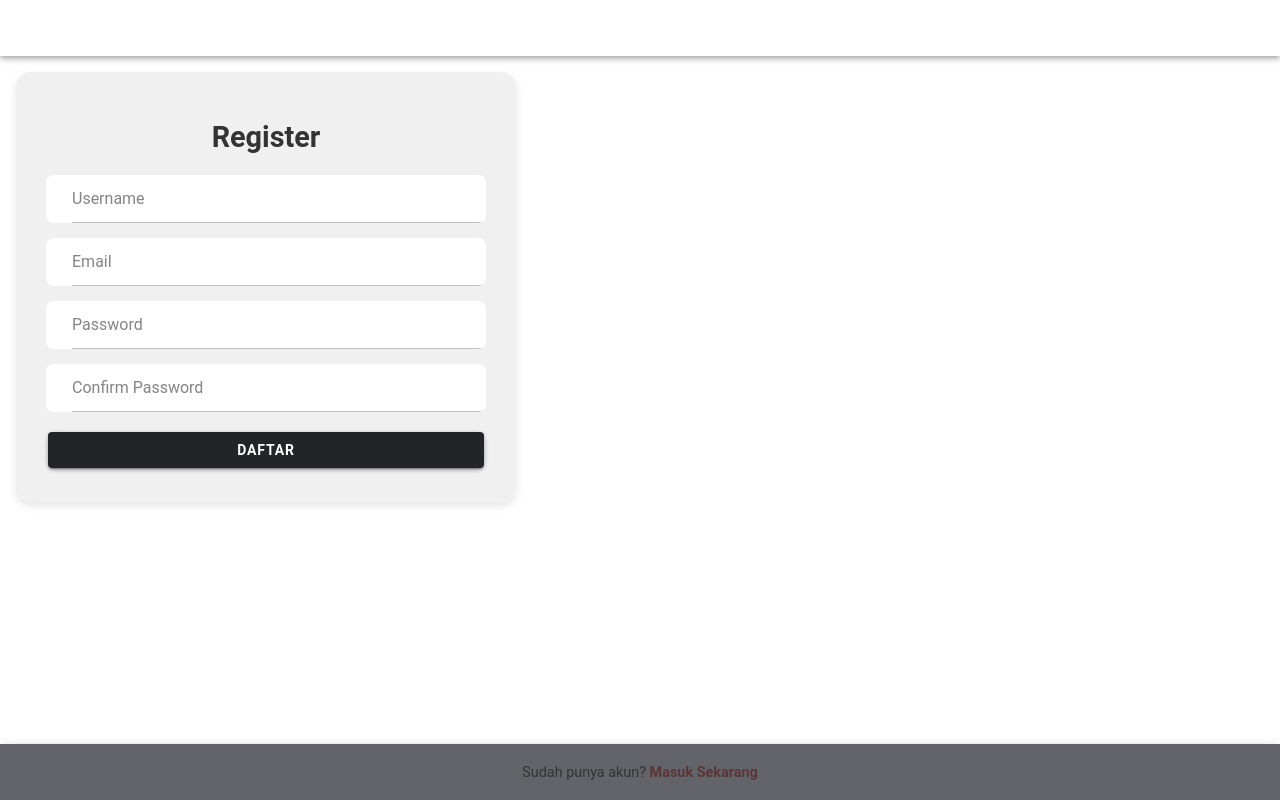
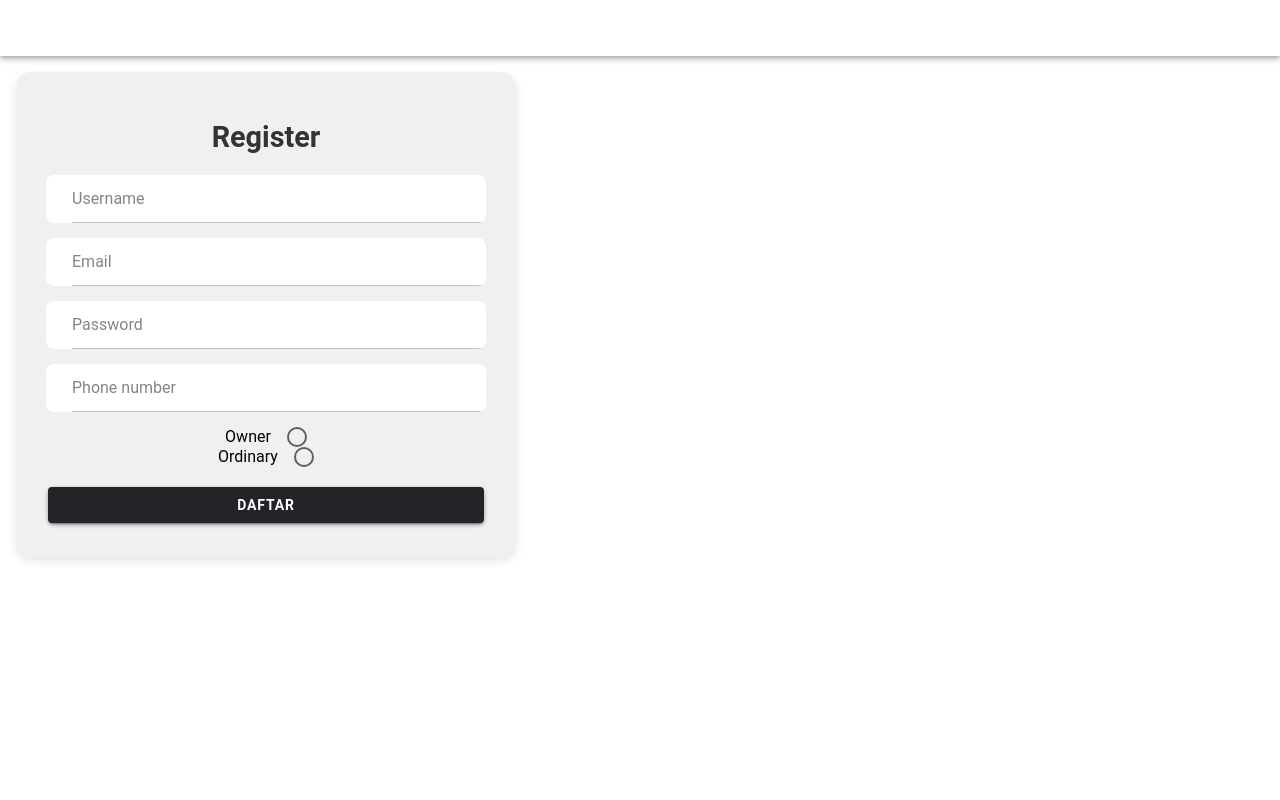
Before and after one commit to LeonardoNifinluri/sisfor-group2, a React (Vite) app: page /register in a window 1280 px wide. Built offline with nearby package versions, Linux system fonts and the light colour scheme.

Commit message:
second commit abrar

```diff
--- a/src/pages/auth/Login.tsx
+++ b/src/pages/auth/Login.tsx
@@ -1,18 +1,25 @@
 import { IonContent, IonFooter, IonHeader, IonPage, IonTitle, IonToolbar, IonButtons, IonButton, IonInput, IonItem, IonLabel } from "@ionic/react";
 import "./Login.css"; // Include custom CSS for styling
+import { useState } from "react";
+import { useHistory } from "react-router-dom";
 
 const Login: React.FC = () => {
+
+    const [email, setEmail] = useState<string>('')
+    const [password, setPassword] = useState<string>('')
+    const history = useHistory()
+
     return (
         <IonPage>
             <IonHeader>
                 <IonToolbar color="dark">
                     <IonTitle>KoKoS</IonTitle>
-                    <IonButtons slot="end">
+                    {/* <IonButtons slot="end">
                         <IonButton routerLink="/home">Beranda</IonButton>
                         <IonButton routerLink="/help">Bantuan</IonButton>
                         <IonButton routerLink="/policy">Kebijakan</IonButton>
                         <IonButton routerLink="/contact">Hubungi Kami</IonButton>
-                    </IonButtons>
+                    </IonButtons> */}
                 </IonToolbar>
             </IonHeader>
 
@@ -31,7 +38,7 @@ const Login: React.FC = () => {
                 </div>
             </IonContent>
 
-            <IonFooter>
+            {/* <IonFooter>
                 <IonToolbar color="medium">
                     <div className="footer-content">
                         <div className="footer-section">
@@ -53,7 +60,7 @@ const Login: React.FC = () => {
                         </div>
                     </div>
                 </IonToolbar>
-            </IonFooter>
+            </IonFooter> */}
         </IonPage>
     );
 };
--- a/src/pages/auth/Register.tsx
+++ b/src/pages/auth/Register.tsx
@@ -1,7 +1,17 @@
-import { IonContent, IonFooter, IonHeader, IonPage, IonTitle, IonToolbar, IonInput, IonItem, IonLabel, IonButton } from "@ionic/react";
+import { IonContent, IonFooter, IonHeader, IonPage, IonTitle, IonToolbar, IonInput, IonItem, IonLabel, IonButton, IonRadio, IonRadioGroup } from "@ionic/react";
 import "./Register.css";
+import { useState } from "react";
+import { useHistory } from "react-router-dom";
 
 const Register: React.FC = () => {
+
+    const [name, setName] = useState<string>('')
+    const [email, setEmail] = useState<string>('')
+    const [password, setPassword] = useState<string>('')
+    const [phoneNumber, setPhoneNumber] = useState<string>('')
+    // const [role, setRole] = useState<Role>(Role.C)
+    const history = useHistory()
+
     return (
         <IonPage>
             <IonHeader>
@@ -23,17 +33,25 @@ const Register: React.FC = () => {
                         <IonInput type="password" placeholder="Password"></IonInput>
                     </IonItem>
                     <IonItem>
-                        <IonInput type="password" placeholder="Confirm Password"></IonInput>
+                        <IonInput type="number" placeholder="Phone number"></IonInput>
                     </IonItem>
+                    <IonRadioGroup
+                    value={5}
+                    onIonChange={(it) => {console.log()}}>
+                        <IonRadio value={4}>Owner</IonRadio>
+                        <br/>
+                        <IonRadio value={4}>Ordinary</IonRadio>
+                        <br/>
+                    </IonRadioGroup>
                     <IonButton expand="block" color="dark">Daftar</IonButton>
                 </div>
             </IonContent>
 
-            <IonFooter>
+            {/* <IonFooter>
                 <IonToolbar color="medium">
                     <p className="footer-text">Sudah punya akun? <a href="/login">Masuk Sekarang</a></p>
                 </IonToolbar>
-            </IonFooter>
+            </IonFooter> */}
         </IonPage>
     );
 };
```
Also changed, not shown: 1 other file (tests, documents, lock files or other folders).
